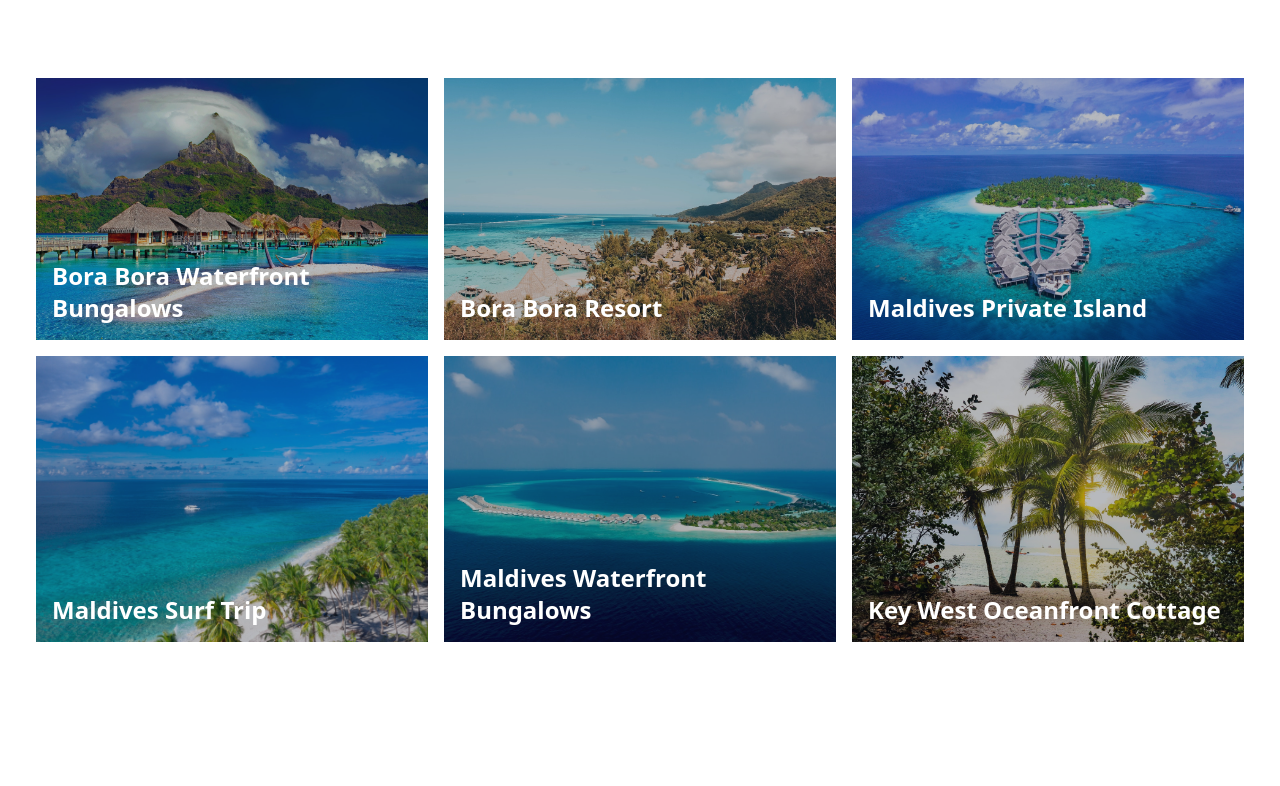
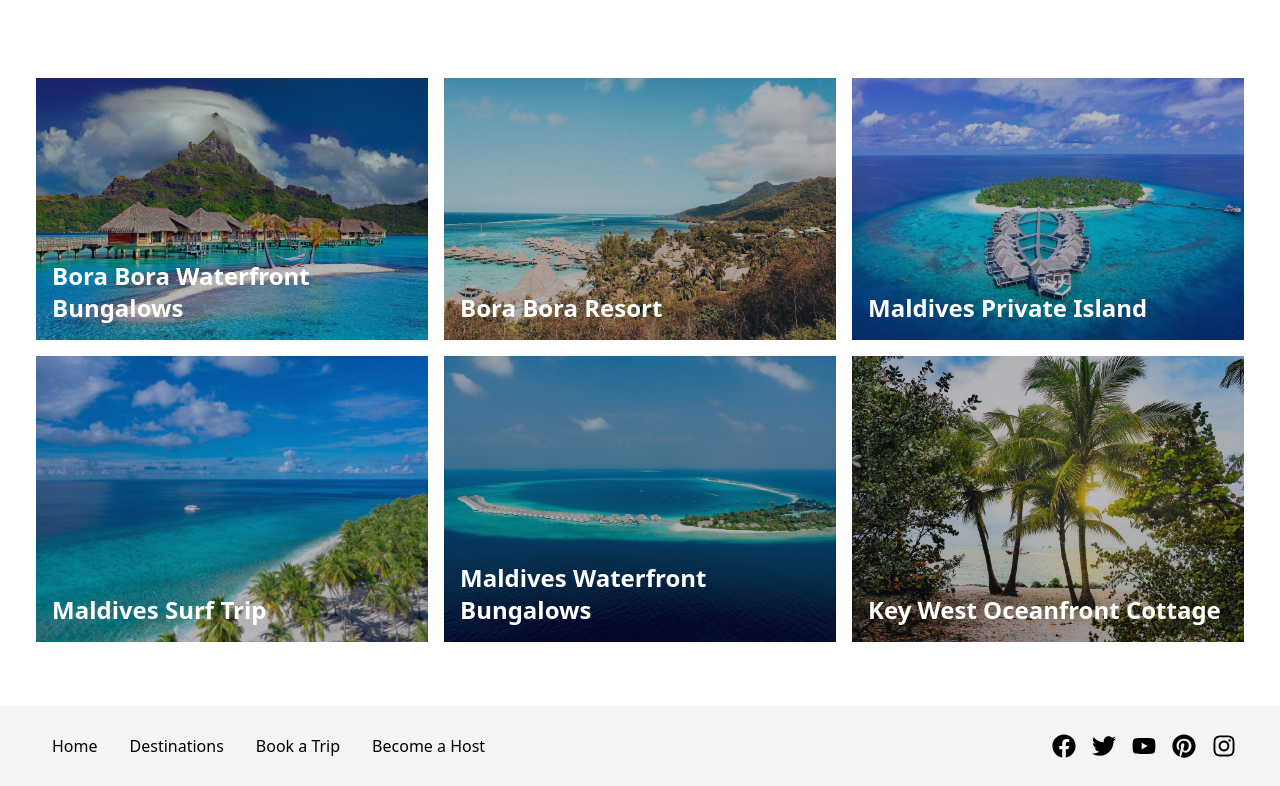
Before and after one commit to blake-hodges/temporado, a React (Create React App) app: page / in a window 1280 px wide. Shown: the part 1390-2176 px from the top of the page. Before the commit the page ends 2096 px from the top, so only its background shows below. Built offline with nearby package versions, Linux system fonts and the light colour scheme.

Commit message:
add footer

```diff
--- a/package.json
+++ b/package.json
@@ -9,6 +9,7 @@
     "@testing-library/user-event": "^13.5.0",
     "react": "^18.0.0",
     "react-dom": "^18.0.0",
+    "react-icons": "^4.3.1",
     "react-scripts": "5.0.0",
     "web-vitals": "^2.1.4"
   },
--- a/src/App.js
+++ b/src/App.js
@@ -2,6 +2,7 @@ import Navbar from './components/Navbar';
 import Hero from './components/Hero';
 import Destinations from './components/Destinations';
 import CardsGallery from './components/CardsGallery';
+import Footer from './components/Footer';
 
 function App() {
     return (
@@ -10,7 +11,7 @@ function App() {
             <Hero />
             <Destinations />
             <CardsGallery />
-
+            <Footer />
         </div>
     );
 }
--- /dev/null
+++ b/src/components/Footer.jsx
@@ -0,0 +1,46 @@
+import React from 'react';
+import {
+    FaFacebook,
+    FaTwitter,
+    FaYoutube,
+    FaPinterest,
+    FaInstagram
+} from 'react-icons/fa';
+
+const Footer = () => {
+    return (
+        <div className='w-full bg-gray-100 py-1'>
+            <div className='max-w-[1240px] mx-auto flex flex-row justify-between px-4'>
+                <div className='flex justify-between'>
+                    <ul className='text-left lg:flex'>
+                        <li className="py-6">Home</li>
+                        <li className="py-6">Destinations</li>
+                        <li className="py-6">Book a Trip</li>
+                        <li className="py-6">Become a Host</li>
+                    </ul>
+                </div>
+                <div className='sm:flex text-center justify-between items-center'>
+                    <div className='flex justify-around w-full sm:max-w-[280px] my-4'>
+                        <a href="https://facebook.com/mustdotravels" target="_blank" className="p-2">
+                            <FaFacebook className="icon" />
+                        </a>
+                        <a href="https://twitter.com/TravelLeisure" target="_blank" className="p-2">
+                            <FaTwitter className='icon' />
+                        </a>
+                        <a href="https://www.youtube.com/watch?v=Hmu4bQxfpDA" target="_blank" className="p-2">
+                            <FaYoutube className='icon' />
+                        </a>
+                        <a href="https://www.pinterest.com/search/pins/?q=travel" target="_blank" className="p-2">
+                            <FaPinterest className='icon' />
+                        </a>
+                        <a href="https://www.instagram.com/explore/tags/travel/" target="_blank" className="p-2">
+                            <FaInstagram className='icon' />
+                        </a>
+                    </div>
+                </div>
+            </div>
+        </div>
+    );
+};
+
+export default Footer;
--- a/src/index.css
+++ b/src/index.css
@@ -10,4 +10,21 @@
     li {
         @apply p-4 list-none
     }
+    h1 {
+        @apply text-3xl md:text-4xl font-bold
+    }
+
+    h2 {
+        @apply text-3xl font-bold
+    }
+
+    h3 {
+        @apply text-xl font-bold
+    }
+    button {
+        @apply p-3 border bg-gradient-to-r from-[var(--primary-dark)] to-[var(--primary-light)] text-white rounded-md
+    }
+    .icon {
+        @apply text-2xl cursor-pointer
+    }
 }
```
Also changed, not shown: 1 other file (tests, documents, lock files or other folders).
